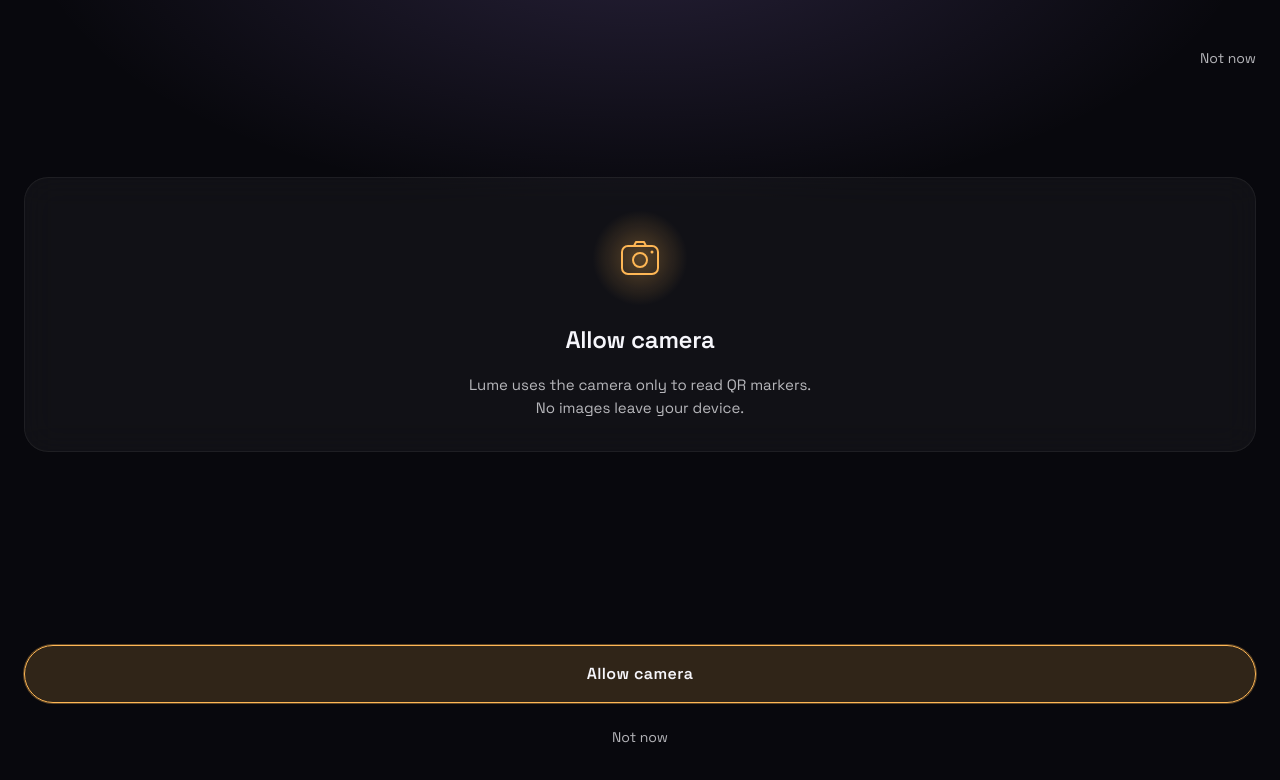
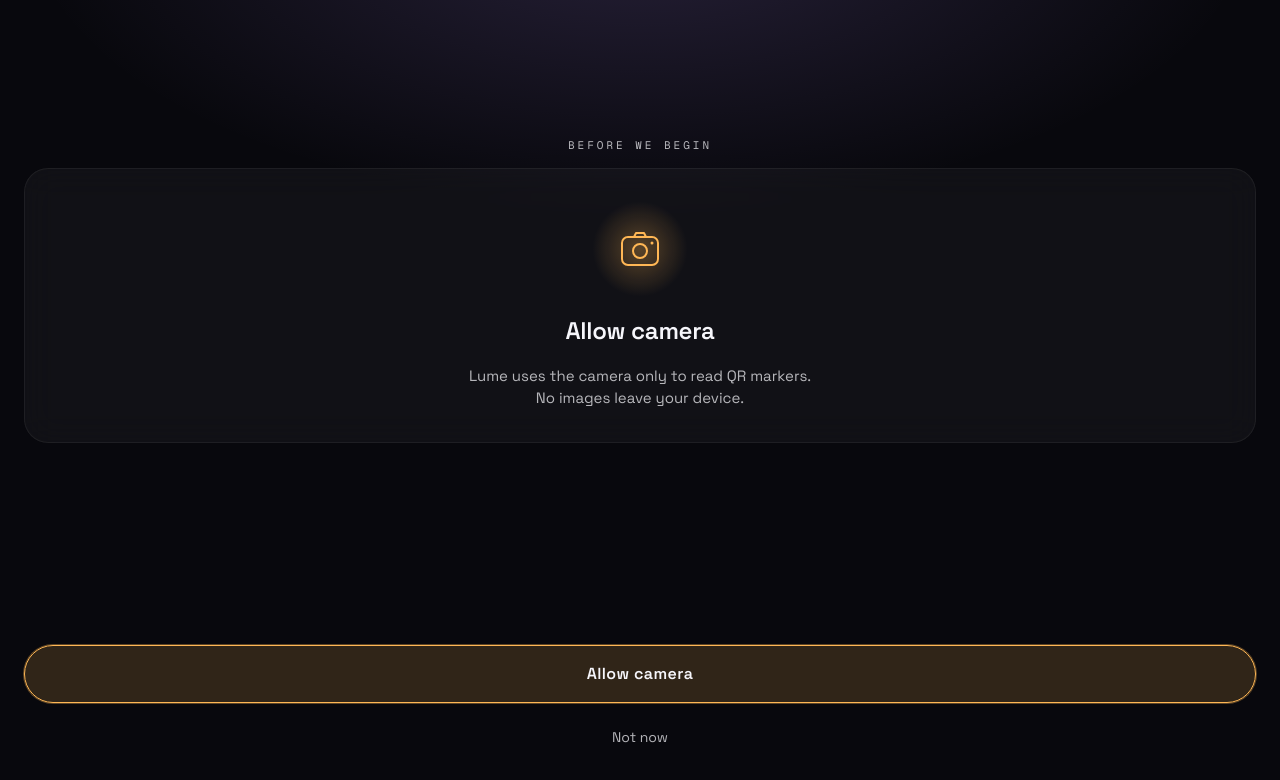
Before and after one commit to howard86-agents/lume, a Next.js app in the folder apps/web/: page /permission in a window 1280 px wide. Shown: the top 780 px of the page. Built offline with nearby package versions, Linux system fonts and the light colour scheme.

Commit message:
fix: polish permission pre-prompt (#88)

```diff
--- a/apps/web/app/permission/page.tsx
+++ b/apps/web/app/permission/page.tsx
@@ -29,24 +29,24 @@
   gap: 24,
 };
 
-const HEADER_STYLE: CSSProperties = {
+const CONTENT_STYLE: CSSProperties = {
   display: "flex",
+  flexDirection: "column",
   alignItems: "center",
-  justifyContent: "flex-end",
+  gap: 14,
+  marginTop: "auto",
+  marginBottom: "auto",
 };
 
-const SKIP_STYLE: CSSProperties = {
-  appearance: "none",
-  background: "transparent",
+const EYEBROW_STYLE: CSSProperties = {
+  fontFamily: "var(--lu-font-mono)",
+  fontSize: 11,
+  letterSpacing: 3,
+  textTransform: "uppercase",
   color: LU.base.ink2,
-  border: "none",
-  fontSize: 14,
-  cursor: "pointer",
 };
 
 const CARD_STYLE: CSSProperties = {
-  marginTop: "auto",
-  marginBottom: "auto",
   alignSelf: "stretch",
   display: "flex",
   flexDirection: "column",
@@ -160,16 +160,8 @@
   const { t } = useLocale();
   return (
     <main style={PAGE_STYLE}>
-      <header style={HEADER_STYLE}>
-        <button
-          onClick={() => router.push("/index")}
-          style={SKIP_STYLE}
-          type="button"
-        >
-          {t.permission_not_now}
-        </button>
-      </header>
-
+      <div style={CONTENT_STYLE}>
+        <div style={EYEBROW_STYLE}>{t.permission_before_we_begin}</div>
         <section style={CARD_STYLE}>
           <span style={ICON_STYLE}>
             <CameraIcon />
@@ -177,6 +169,7 @@
           <h1 style={TITLE_STYLE}>{t.permission_title}</h1>
           <p style={BODY_STYLE}>{t.permission_body}</p>
         </section>
+      </div>
 
       <footer style={FOOTER_STYLE}>
         <button
--- a/packages/data/src/locales.ts
+++ b/packages/data/src/locales.ts
@@ -76,6 +76,7 @@
     "Reach 23 of 23 to unlock your personalised achievement card.",
 
   // Camera permission — `/permission` and `/scan`
+  permission_before_we_begin: "BEFORE WE BEGIN",
   permission_title: "Allow camera",
   permission_body:
     "Lume uses the camera only to read QR markers. No images leave your device.",
@@ -202,6 +203,7 @@
   onboarding_three_title: "把田野指南帶回家",
   onboarding_three_body: "集滿 23 / 23 即可解鎖你的專屬成就卡。",
 
+  permission_before_we_begin: "開始之前",
   permission_title: "允許使用相機",
   permission_body: "Lume 僅使用相機讀取 QR 標記。所有影像不會離開你的裝置。",
   permission_allow: "允許相機",
@@ -309,6 +311,7 @@
   onboarding_three_title: "把田野指南带回家",
   onboarding_three_body: "集齐 23 / 23 即可解锁你的专属成就卡。",
 
+  permission_before_we_begin: "开始之前",
   permission_title: "允许使用相机",
   permission_body: "Lume 仅使用相机读取 QR 标记。所有图像都不会离开你的设备。",
   permission_allow: "允许相机",
@@ -417,6 +420,7 @@
   onboarding_three_body:
     "23 / 23 を達成すると、あなただけのアチーブメントカードが手に入ります。",
 
+  permission_before_we_begin: "はじめる前に",
   permission_title: "カメラの使用を許可",
   permission_body:
     "Lume はカメラを QR マーカーの読み取りのみに使用します。映像が端末の外に出ることはありません。",
@@ -530,6 +534,7 @@
   onboarding_three_body:
     "23 / 23을 모두 채우면 당신만의 어치브먼트 카드가 잠금 해제됩니다.",
 
+  permission_before_we_begin: "시작하기 전에",
   permission_title: "카메라 권한 허용",
   permission_body:
     "Lume는 QR 마커를 읽는 데에만 카메라를 사용합니다. 영상은 기기를 떠나지 않습니다.",
```
Also changed, not shown: 1 other file (tests, documents, lock files or other folders). Lines whose indentation alone changed are shown as unchanged.
